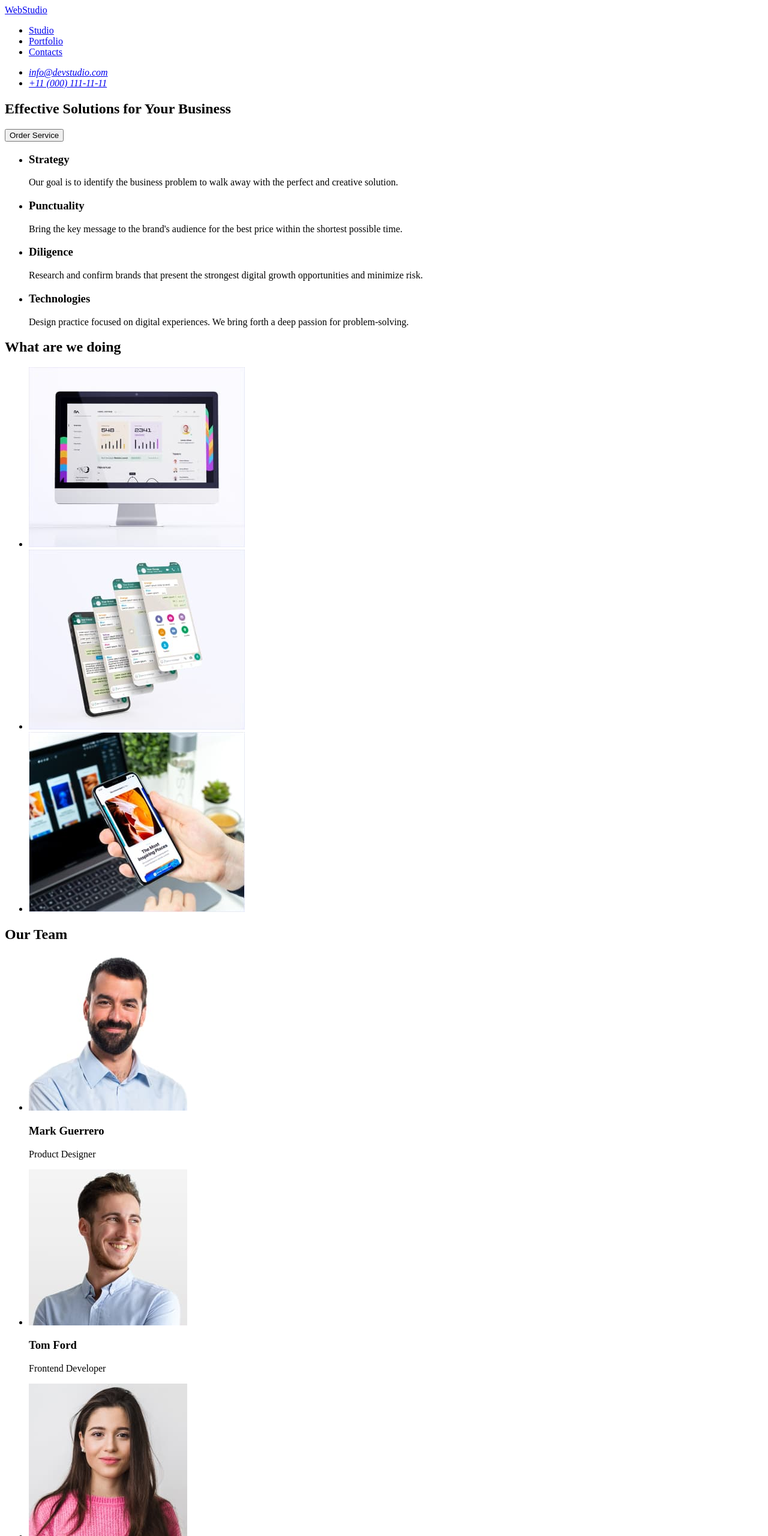
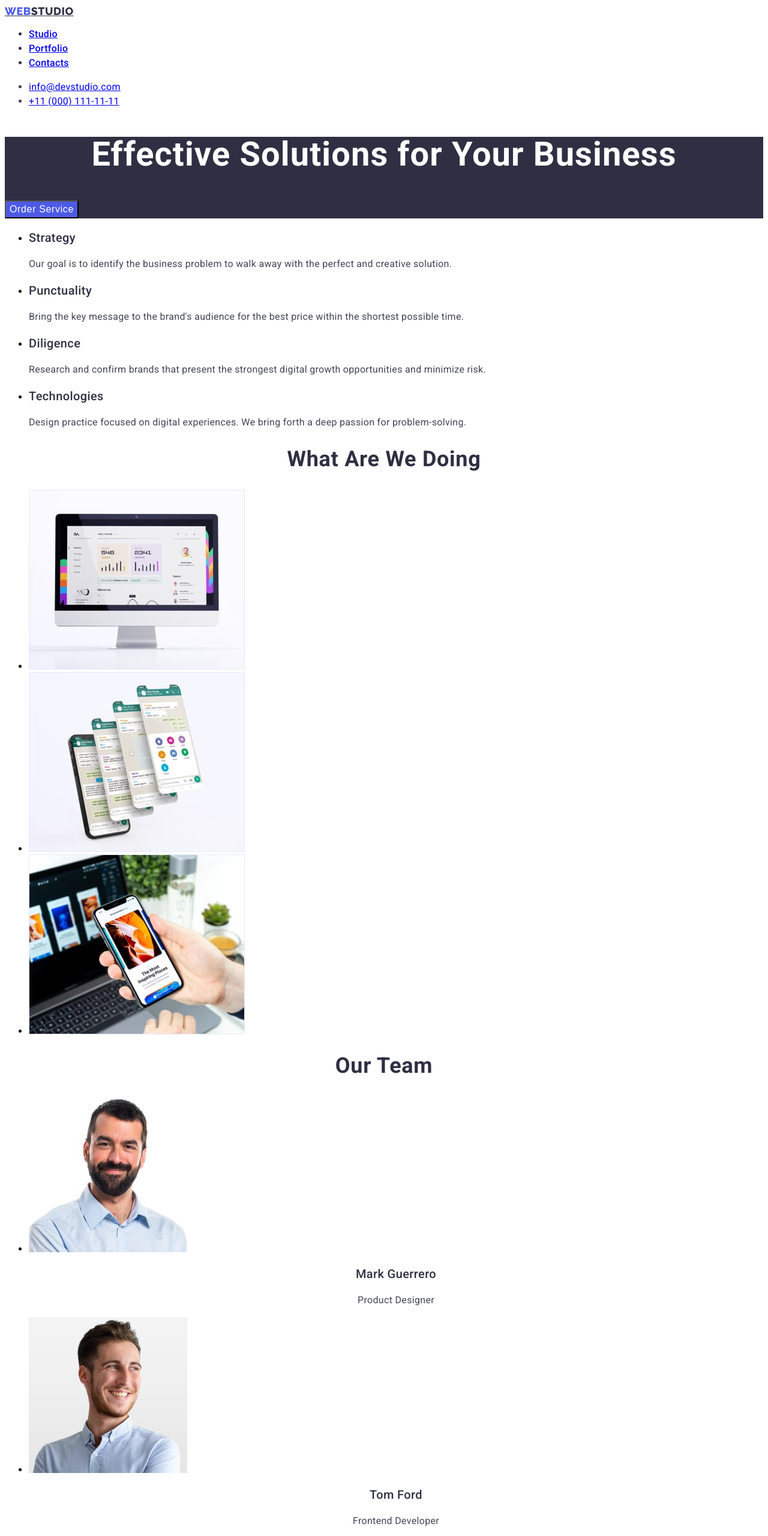
Before and after one commit to BoikoAlona/goit-markup-hw-01, a plain HTML site: page index.html in a window 1280 px wide. Shown: the top 2560 px of the page at 60% size. Drawn offline with Linux system fonts and the light colour scheme.

Commit message:
commit hw2

```diff
--- /dev/null
+++ b/css/styles.css
@@ -0,0 +1,125 @@
+body {
+    font-family: 'Roboto', sans-serif;
+}
+
+.header-logo-color {
+    color: var(--iris, #4D5AE5);
+        font-size: 18px;
+        font-family: Raleway;
+        font-style: normal;
+        font-weight: 800;
+        line-height: 1.17;
+        letter-spacing: 0.03em;
+        text-transform: uppercase;
+}
+
+.header-logo {
+    color: var(--navyblue, #2E2F42);
+        font-size: 18px;
+        font-family: Raleway;
+        font-style: normal;
+        font-weight: 800;
+        line-height: 1.17;
+        letter-spacing: 0.03em;
+        text-transform: uppercase;
+}
+
+.header-menu {
+    color: var(--navyblue, #2E2F42);
+        font-size: 16px;
+        font-style: normal;
+        font-weight: 500;
+        line-height: 1.5;
+        letter-spacing: 0.02em;
+}
+
+.header-contacts {
+    color: var(--slate, #434455);
+        font-size: 16px;
+        font-style: normal;
+        font-weight: 400;
+        line-height: 1.5;
+        letter-spacing: 0.02em;
+}
+
+.hero {
+    background-color: var(--navyblue, #2E2F42);
+}
+
+.hero-title {
+    color: var(--white, #FFF);
+        text-align: center;
+        font-size: 56px;
+        font-style: normal;
+        font-weight: 700;
+        line-height: 1.07;
+        letter-spacing: 0.02em;
+}
+
+.hero-btn {
+    color: var(--white, #FFF);
+        font-size: 16px;
+        font-style: normal;
+        font-weight: 500;
+        line-height: 1.5;
+        letter-spacing: 0.04em;
+        background-color: var(--iris, #4D5AE5);
+}
+
+.advantages-item {
+    color: var(--navyblue, #2E2F42);
+        font-size: 20px;
+        font-style: normal;
+        font-weight: 500;
+        line-height: 1.2;
+        letter-spacing: 0.02em;
+}
+
+.advantages-description {
+    color: var(--slate, #434455);
+        font-size: 16px;
+        font-style: normal;
+        font-weight: 400;
+        line-height: 1.5;
+        letter-spacing: 0.02em;
+}
+
+h2 {
+    color: var(--navyblue, #2E2F42);
+        text-align: center;
+        font-size: 36px;
+        font-style: normal;
+        font-weight: 700;
+        line-height: 1.11;
+        letter-spacing: 0.02em;
+        text-transform: capitalize;
+}
+
+.name {
+    color: var(--navyblue, #2E2F42);
+        text-align: center;
+        font-size: 20px;
+        font-style: normal;
+        font-weight: 500;
+        line-height: 1.2;
+        letter-spacing: 0.02em;
+}
+
+.position {
+    color: var(--slate, #434455);
+        text-align: center;
+        font-size: 16px;
+        font-style: normal;
+        font-weight: 400;
+        line-height: 1.5;
+        letter-spacing: 0.02em;
+}
+
+.footer-slogan {
+    color: var(--cloud, #F4F4FD);
+        font-size: 16px;
+        font-style: normal;
+        font-weight: 400;
+        line-height: 1.5;
+        letter-spacing: 0.02;
+}
--- a/index.html
+++ b/index.html
@@ -4,12 +4,25 @@
         <meta charset="UTF-8">
         <meta name="viewport" content="width=device-width, initial-scale=1.0">
         <title>WebStudio</title>
+        <link rel="preconnect" href="https://fonts.googleapis.com">
+        <link rel="preconnect" href="https://fonts.gstatic.com" crossorigin>
+        <link
+            href="https://fonts.googleapis.com/css2?family=Montserrat:wght@400;700&family=Roboto:wght@400;500;700&display=swap"
+            rel="stylesheet">
+        <link rel="preconnect" href="https://fonts.googleapis.com">
+        <link rel="preconnect" href="https://fonts.gstatic.com" crossorigin>
+        <link
+            href="https://fonts.googleapis.com/css2?family=Montserrat:wght@400;700&family=Raleway:wght@800&family=Roboto:wght@400;500;700&display=swap"
+            rel="stylesheet">
+        <link rel="stylesheet" href="./css/styles.css">
     </head>
     <body>
-        <header>
-            <nav>
-                <a href="./index.html">WebStudio</a>
-                <ul>
+        <header class="header">
+            <nav class="header-navigation">
+                <a class="header-logo" href="./index.html">
+                    <span class="header-logo-color">Web</span>Studio
+                </a>
+                <ul class="header-menu">
                     <li>
                         <a href="#">Studio</a>
                     </li>
@@ -21,7 +34,7 @@
                     </li>
                 </ul>
             </nav>
-            <address>
+            <address class="header-contacts">
                 <ul>
                     <li><a href="mailto:info@devstudio.com">info@devstudio.com</a></li>
                     <li><a href="tel:+110001111111">+11 (000) 111-11-11</a></li>
@@ -29,38 +42,50 @@
             </address>
         </header>
         <main>
-            <section>
-                <h1>Effective Solutions
-                    for Your Business</h1>
-                <button type="button">Order Service</button>
+            <section class="hero">
+                <h1 class="hero-title">Effective Solutions
+                    for Your Business
+                </h1>
+                <button type="button" class="hero-btn">Order Service</button>
             </section>
             <section>
-                <h2 hidden>Advantages</h2>
+                <h2 class="advantages" hidden>Advantages</h2>
                 <ul>
                     <li>
-                        <h3>Strategy</h3>
-                        <p>Our goal is to identify the business
-                            problem to walk away with the perfect and creative
+                        <h3 class="advantages-item">Strategy</h3>
+                        <p class="advantages-description">Our goal is to
+                            identify the business
+                            problem to walk away with the perfect and
+                            creative
                             solution.
                         </p>
                     </li>
                     <li>
-                        <h3>Punctuality</h3>
-                        <p>Bring the key message to the brand's audience for the
+                        <h3 class="advantages-item">Punctuality</h3>
+                        <p class="advantages-description">Bring the key message
+                            to the brand's audience
+                            for
+                            the
                             best
-                            price within the shortest possible time.</p>
+                            price within the shortest possible time.
+                        </p>
                     </li>
                     <li>
-                        <h3>Diligence</h3>
-                        <p>Research and confirm brands that present the
+                        <h3 class="advantages-item">Diligence</h3>
+                        <p class="advantages-description">Research and confirm
+                            brands that present the
                             strongest
-                            digital growth opportunities and minimize risk.</p>
+                            digital growth opportunities and minimize risk.
+                        </p>
                     </li>
                     <li>
-                        <h3>Technologies</h3>
-                        <p>Design practice focused on digital experiences. We
+                        <h3 class="advantages-item">Technologies</h3>
+                        <p class="advantages-description">Design practice
+                            focused on digital experiences.
+                            We
                             bring
-                            forth a deep passion for problem-solving.</p>
+                            forth a deep passion for problem-solving.
+                        </p>
                     </li>
                 </ul>
             </section>
@@ -88,39 +113,44 @@
                         <img src="./images/mark-guerrero.jpg"
                             alt="Mark Guerrero photo" width="264"
                             height="260" />
-                        <h3>Mark Guerrero</h3>
-                        <p>Product Designer</p>
+                        <h3 class="name">Mark Guerrero</h3>
+                        <p class="position">Product Designer</p>
                     </li>
                     <li>
                         <img src="./images/tom-ford.jpg"
                             alt="Tom Ford photo"
                             width="264"
                             height="260" />
-                        <h3>Tom Ford</h3>
-                        <p>Frontend Developer</p>
+                        <h3 class="name">Tom Ford</h3>
+                        <p class="position">Frontend Developer</p>
                     </li>
                     <li>
                         <img src="./images/camila-garcia.jpg"
                             alt="Camila Garcia photo" width="264"
                             height="260" />
-                        <h3>Camila Garcia</h3>
-                        <p>Marketing</p>
+                        <h3 class="name">Camila Garcia</h3>
+                        <p class="position">Marketing</p>
                     </li>
                     <li>
                         <img src="./images/daniel-wilson.jpg"
                             alt="Daniel Wilson photo" width="264"
                             height="260" />
-                        <h3>Daniel Wilson</h3>
-                        <p>UI Designer</p>
+                        <h3 class="name">Daniel Wilson</h3>
+                        <p class="position">UI Designer</p>
                     </li>
                 </ul>
             </section>
         </main>
         <footer>
-            <a href="./index.html">WebStudio</a>
-            <p>Increase the flow of customers and sales for your business
+            <a class="header-logo" href="./index.html">
+                <span class="header-logo-color">Web</span>Studio
+            </a>
+            <p class="footer-slogan">Increase the flow of customers and sales
+                for
+                your business
                 with
-                digital marketing & growth solutions.</p>
+                digital marketing & growth solutions.
+            </p>
         </footer>
     </body>
 </html>
```
Also changed, not shown: portfolio.html (added, +164 -0 lines), images/banking-app.jpg (added), images/cashless-payment.jpg (added), images/fresh-coffee.jpg (added), images/instagram-stories.jpg (added), images/meditation-app.jpg (added), images/online-courses.jpg (added), images/organic-food.jpg (added), images/screen-illustrations.jpg (added), images/taxi-service.jpg (added).
